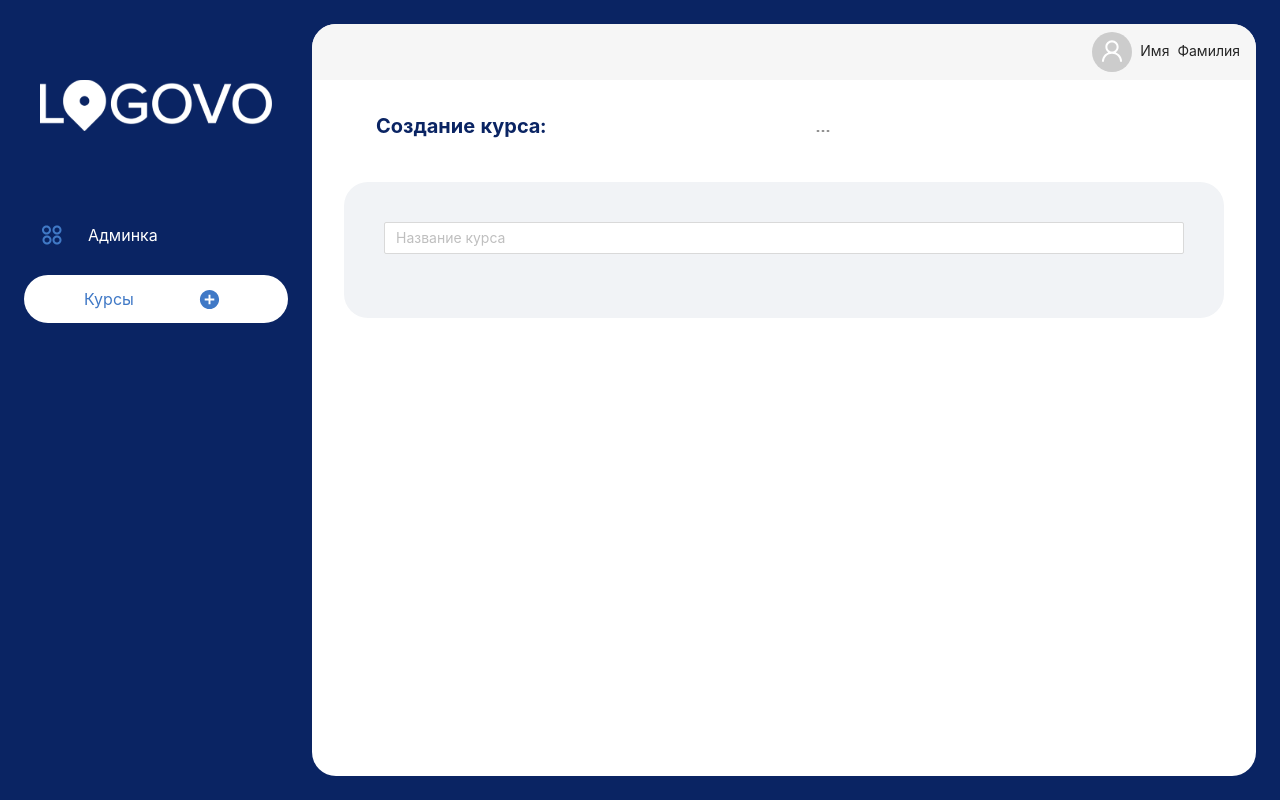
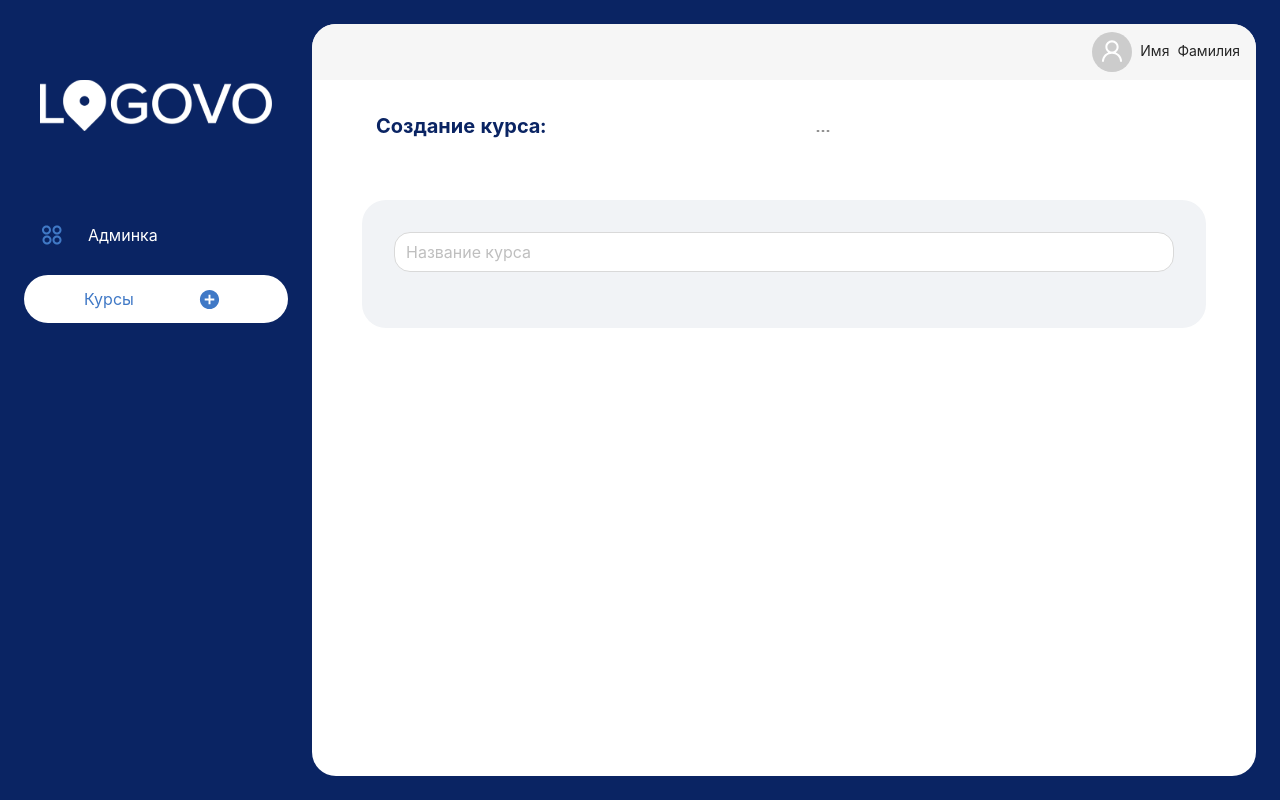
Before and after one commit to yisacc/logovo-course-managment-frontend, a React (Create React App) app: page /add-course in a window 1280 px wide. Built offline with nearby package versions, Linux system fonts and the light colour scheme.

Commit message:
add course component created

```diff
--- a/src/index.css
+++ b/src/index.css
@@ -1,3 +1,7 @@
 @tailwind base;
 @tailwind components;
 @tailwind utilities;
+
+.ant-input {
+    border-radius: 1rem !important;
+}
--- /dev/null
+++ b/src/views/components/form-input.js
@@ -0,0 +1,13 @@
+import {Form, Input} from "antd";
+
+const FormInput=({name,message,placeholder})=>{
+    return(
+        <Form.Item
+            name={name}
+            rules={[{ required: true, message: `${placeholder}` }]}
+        >
+            <Input size={"large"} placeholder={placeholder} />
+        </Form.Item>
+    )
+}
+export default FormInput
--- /dev/null
+++ b/src/views/components/reach-text-editor.js
@@ -0,0 +1,8 @@
+
+
+const ReachTextEditor=()=> {
+
+
+    return <></>;
+}
+export default ReachTextEditor
--- a/src/views/pages/addCourse/add-course-form.js
+++ b/src/views/pages/addCourse/add-course-form.js
@@ -1,4 +1,7 @@
-import { Form, Input } from 'antd';
+import React from "react";
+import { Form } from 'antd';
+import FormInput from "../../components/form-input";
+import ReachTextEditor from "../../components/reach-text-editor";
 const AddCourseForm=({form})=>{
     return(
         <Form
@@ -6,12 +9,12 @@ const AddCourseForm=({form})=>{
             form={form}
             preserve={false}
         >
-            <Form.Item
-                name="name"
-                rules={[{ required: true, message: 'Please enter project name' }]}
-            >
-                <Input placeholder="Название курса" />
-            </Form.Item>
+            <FormInput
+                name={"name"}
+                message={'Please enter Название курса'}
+                placeholder={"Название курса"}
+            />
+            <ReachTextEditor />
         </Form>
     )
 }
--- a/src/views/pages/addCourse/manage-add-course.js
+++ b/src/views/pages/addCourse/manage-add-course.js
@@ -5,7 +5,7 @@ const ManageAddCourse=()=>{
     const [form] = Form.useForm();
     return(
         <>
-            <div className="bg-light-cyan-blue p-10 m-8 rounded-3xl">
+            <div className="bg-light-cyan-blue p-8 m-[50px] rounded-3xl">
 <AddCourseForm form={form} />
             </div>
         </>
```
Also changed, not shown: 1 other file (tests, documents, lock files or other folders).
